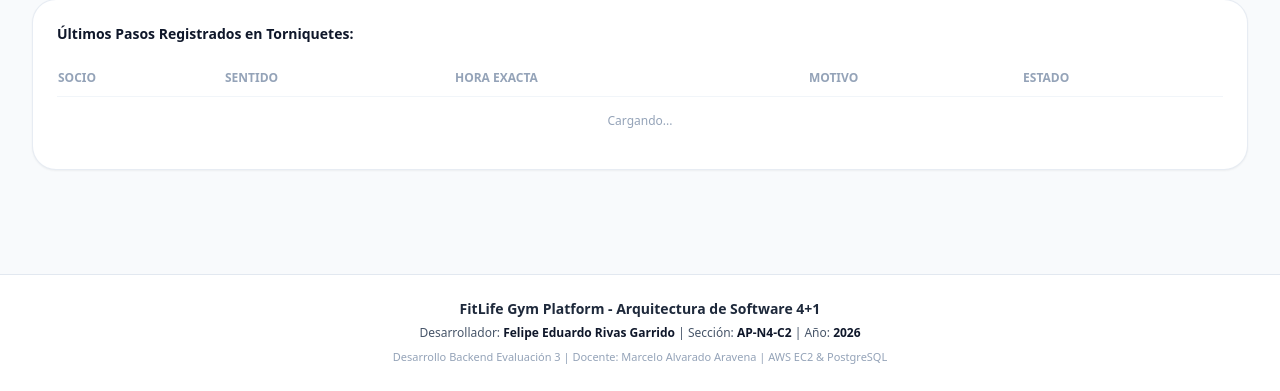
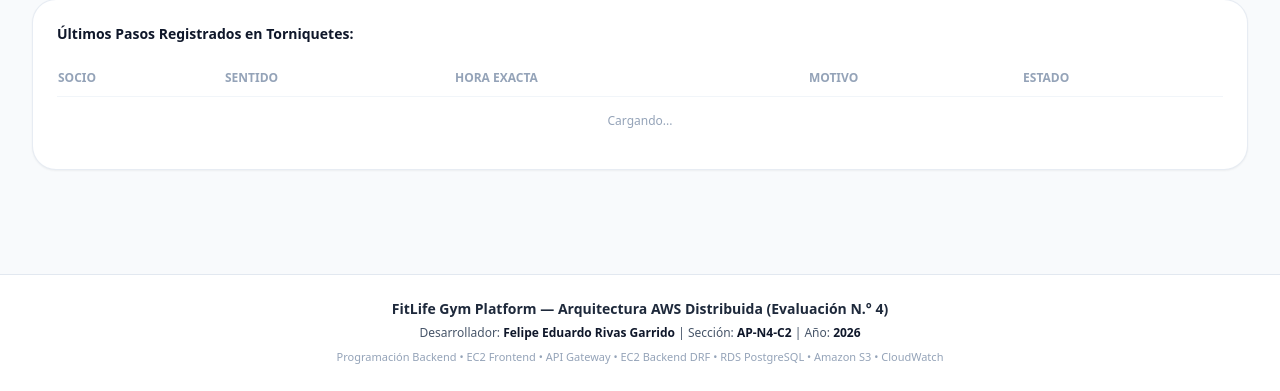
Before and after one commit to Pipegamer/fitlife-gym, a Django app: page /aforo/ in a window 1280 px wide. Shown: the part 652-1043 px from the top of the page. Run offline with Django 5.2, Linux system fonts and the light colour scheme; data that the repository does not hold is empty; some libraries are stand-ins or nearby versions.

Commit message:
Eva4: Actualizar pie de pagina en templates/base.html

```diff
--- a/templates/base.html
+++ b/templates/base.html
@@ -90,15 +90,15 @@
     <footer class="bg-white border-t border-slate-200 py-6 mt-16 text-slate-500 text-sm">
         <div class="max-w-7xl mx-auto px-4 sm:px-6 lg:px-8 text-center space-y-1.5">
             <p class="font-bold text-slate-800">
-                FitLife Gym Platform - Arquitectura de Software 4+1
+                FitLife Gym Platform &mdash; Arquitectura AWS Distribuida (Evaluaci&oacute;n N.&deg; 4)
             </p>
             <p class="text-xs text-slate-600 font-medium">
                 Desarrollador: <span class="font-bold text-slate-900">Felipe Eduardo Rivas Garrido</span> |
-                Sección: <span class="font-bold text-slate-900">AP-N4-C2</span> |
-                Año: <span class="font-bold text-slate-900">2026</span>
+                Secci&oacute;n: <span class="font-bold text-slate-900">AP-N4-C2</span> |
+                A&ntilde;o: <span class="font-bold text-slate-900">2026</span>
             </p>
             <p class="text-[11px] text-slate-400">
-                Desarrollo Backend Evaluación 3 | Docente: Marcelo Alvarado Aravena | AWS EC2 & PostgreSQL
+                Programaci&oacute;n Backend &bull; EC2 Frontend &bull; API Gateway &bull; EC2 Backend DRF &bull; RDS PostgreSQL &bull; Amazon S3 &bull; CloudWatch
             </p>
         </div>
     </footer>
```
